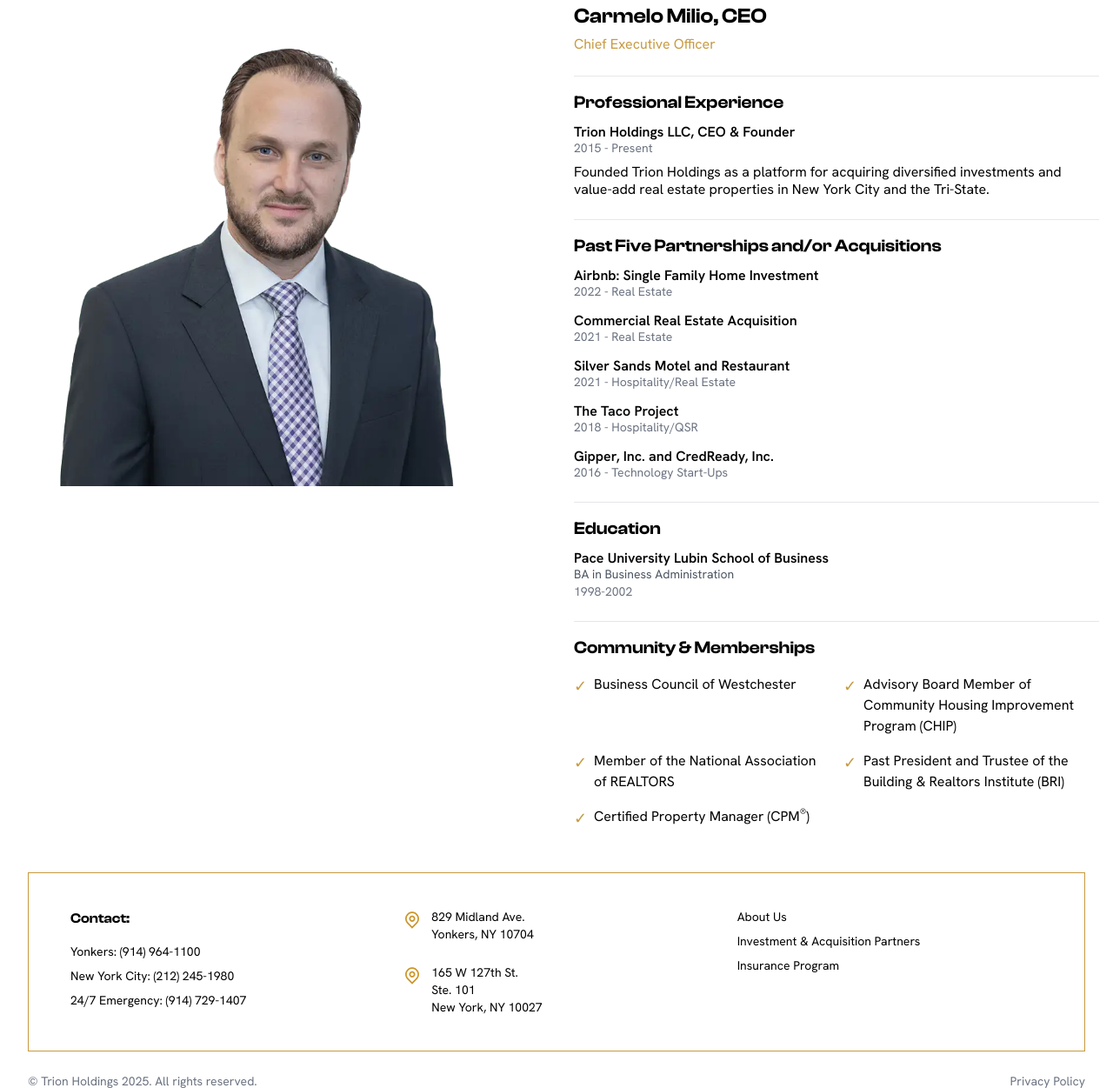
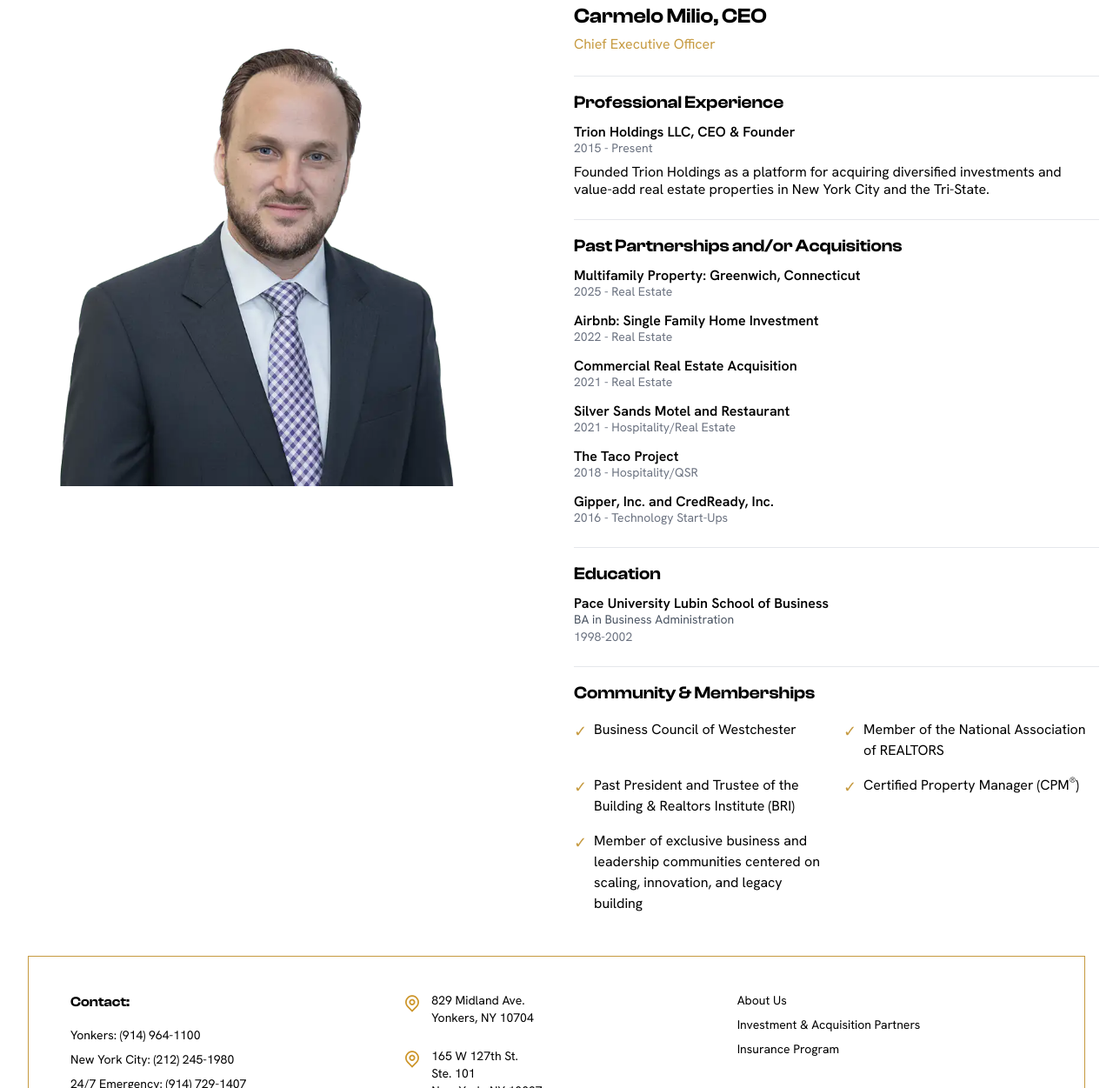
Before and after one commit to opuscule/trionholdings, an Astro site: page /about in a window 1280 px wide. Shown: the part 1723-2974 px from the top of the page at 87% size. Built offline with nearby package versions, Linux system fonts and the light colour scheme; Astro itself is replaced by a stand-in of ours.

Commit message:
Owner edit requests

```diff
--- a/src/pages/about.astro
+++ b/src/pages/about.astro
@@ -83,8 +83,12 @@
                         <p class="leading-5 mt-2">Founded Trion Holdings as a platform for acquiring diversified investments and value-add real estate properties in New York City and the Tri-State.</p>
                     </div>
                     <div class="border-t border-gray-200 pt-4">
-                        <h4 class="font-semibold mb-3 text-xl">Past Five Partnerships and/or Acquisitions</h4>
+                        <h4 class="font-semibold mb-3 text-xl">Past Partnerships and/or Acquisitions</h4>
                         <ul class="space-y-4 text-base">
+                            <li>
+                                <p class="font-semibold mb-0 leading-4">Multifamily Property: Greenwich, Connecticut</p>
+                                <p class="text-gray-500 text-sm mt-0">2025 - Real Estate</p>
+                            </li>
                             <li>
                                 <p class="font-semibold mb-0 leading-4">Airbnb: Single Family Home Investment</p>
                                 <p class="text-gray-500 text-sm mt-0">2022 - Real Estate</p>
@@ -126,10 +130,6 @@
                   </div>
                   <div class="flex items-start gap-2">
                     <span class="text-[color:var(--trion-gold)] text-lg">✓</span>
-                    <p>Advisory Board Member of Community Housing Improvement Program (CHIP)</p>
-                  </div>
-                  <div class="flex items-start gap-2">
-                    <span class="text-[color:var(--trion-gold)] text-lg">✓</span>
                     <p>Member of the National Association of REALTORS</p>
                   </div>
                   <div class="flex items-start gap-2">
@@ -139,6 +139,10 @@
                   <div class="flex items-start gap-2">
                     <span class="text-[color:var(--trion-gold)] text-lg">✓</span>
                     <p>Certified Property Manager (CPM<sup>&reg;</sup>)</p>
+                  </div>
+                  <div class="flex items-start gap-2">
+                    <span class="text-[color:var(--trion-gold)] text-lg">✓</span>
+                    <p>Member of exclusive business and leadership communities centered on scaling, innovation, and legacy building</p>
                   </div>
                 </div>
               </div>
--- a/src/pages/investment-partners.astro
+++ b/src/pages/investment-partners.astro
@@ -30,7 +30,7 @@
           <p class="leading-6">We take pride in working with people who share our vision for growth, creativity, and value creation. Whether it’s helping a restaurant expand, supporting an emerging brand, or repositioning a property, our partnerships are built to last and designed for impact.</p>
         </div>
         <div class="w-full md:w-1/2">
-          <img src="/buildings.webp" alt="Trion partners collaborating" class="w-full h-auto object-cover" loading="lazy" decoding="async" width="1000" height="1000" />
+          <img src="/818tenthave.webp" alt="Trion partners collaborating" class="w-full h-auto object-cover" loading="lazy" decoding="async" width="800" height="533" />
         </div>
       </div>
     </section>
```
Also changed, not shown: src/pages/index.astro (+6 -18 lines), public/818tenthave.webp (added), public/buildings.webp (deleted), 5 other files.
